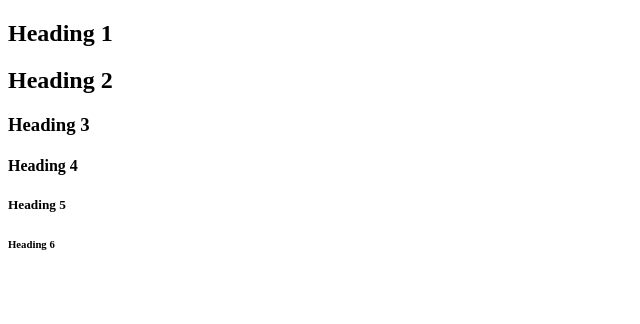
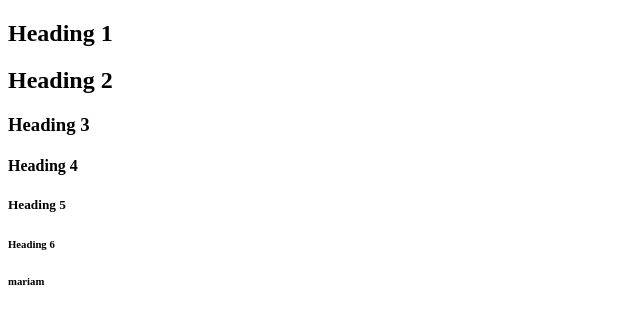
Before and after one commit to ahmedazmy20/test-git, a plain HTML site: page index.html in a window 1280 px wide. Shown: the full height of the page, 0-640 px from the left. Drawn offline with Linux system fonts and the light colour scheme.

Commit message:
add text

```diff
--- a/index.html
+++ b/index.html
@@ -15,6 +15,8 @@
         <h4>Heading 4</h4>
         <h5>Heading 5</h5>
         <h6>Heading 6</h6>
+        <h6>mariam</h6>
+
     </section>
 </body>
 
```
